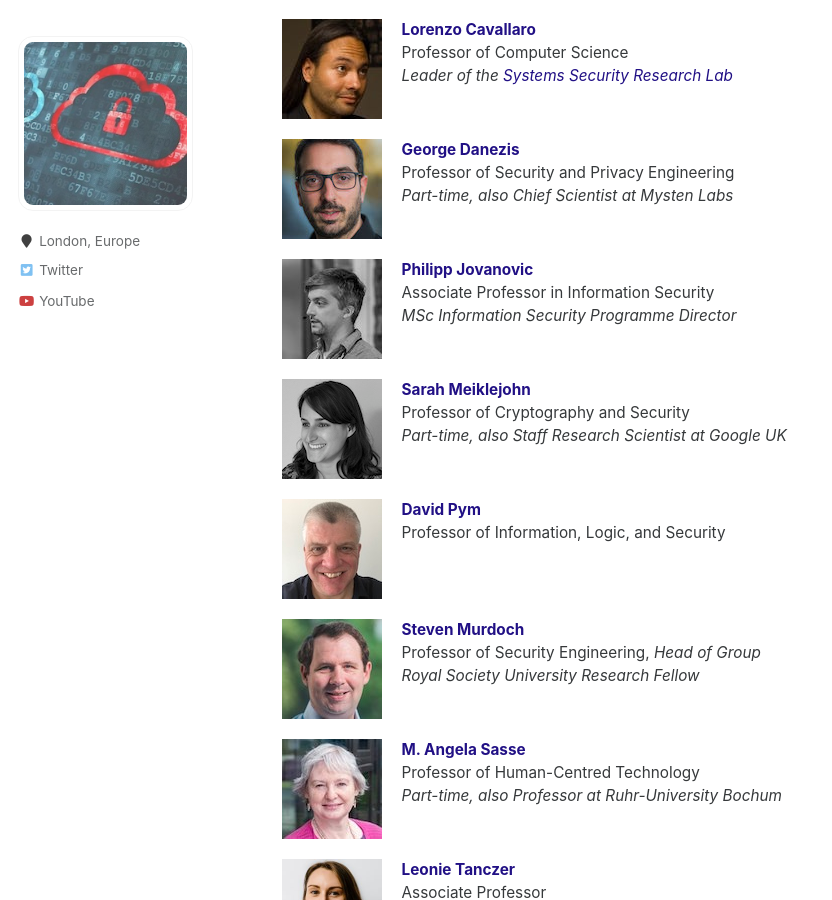
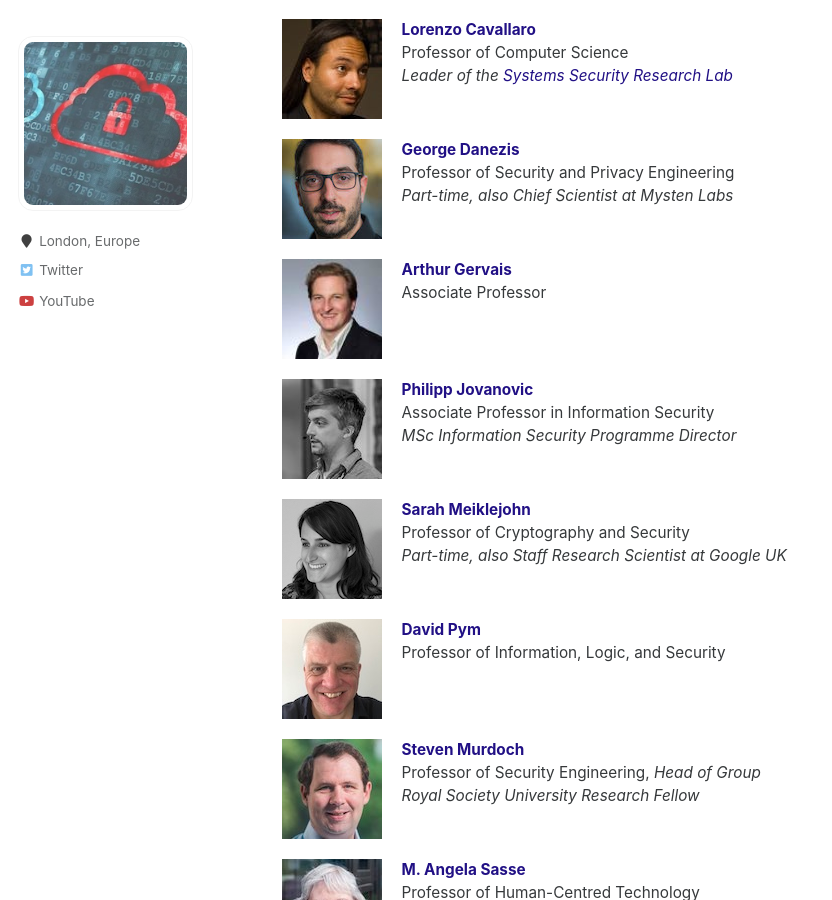
Before and after one commit to uclisec/uclisec.github.io, a Jekyll site: the page built from _pages/people.md, in a window 1280 px wide and 900 px high, scrolled down 477 px. Shown: the whole window, without its empty margins (0-832 px from the left). Built offline with Jekyll 4.4.1, drawn with Linux system fonts in a browser that asks for light colours.

Commit message:
Update people.md

```diff
--- a/_pages/people.md
+++ b/_pages/people.md
@@ -30,6 +30,10 @@
 Professor of Security and Privacy Enhancing Technologies<br />
 <em>Director of the Academic Centre of Excellence in Cyber Security Research (<a href="https://www.ucl.ac.uk/cybersecurity-centre-of-excellence/">ACE-CSR</a>) </em></p> --->
 
+<p class="profile"><img src="../images/Arthur.jpg" class="profilephoto" />
+<a href="https://arthurgervais.com/"><strong>Arthur Gervais</strong></a><br />
+Associate Professor</p>
+
 <p class="profile"><img src="../images/philipp.jpg" class="profilephoto" />
 <a href="https://philipp.jovanovic.io/"><strong>Philipp Jovanovic</strong></a><br />
 Associate Professor in Information Security<br>
@@ -44,13 +48,10 @@
 <a href="http://www0.cs.ucl.ac.uk/staff/D.Pym/"><strong>David Pym</strong></a><br />
 Professor of Information, Logic, and Security</p>
 
-
 <p class="profile"><img src="../images/steven.jpg" class="profilephoto" />
 <a href="https://murdoch.is/"><strong>Steven Murdoch</strong></a><br />
 Professor of Security Engineering, <em>Head of Group</em><br>
 <em>Royal Society University Research Fellow</em></p>
-
-
 
 <p class="profile"><img src="../images/angela.jpg" class="profilephoto" />
 <a href="https://uclisec.github.io/people/m_angela_sasse/"><strong>M. Angela Sasse</strong></a><br />
```
